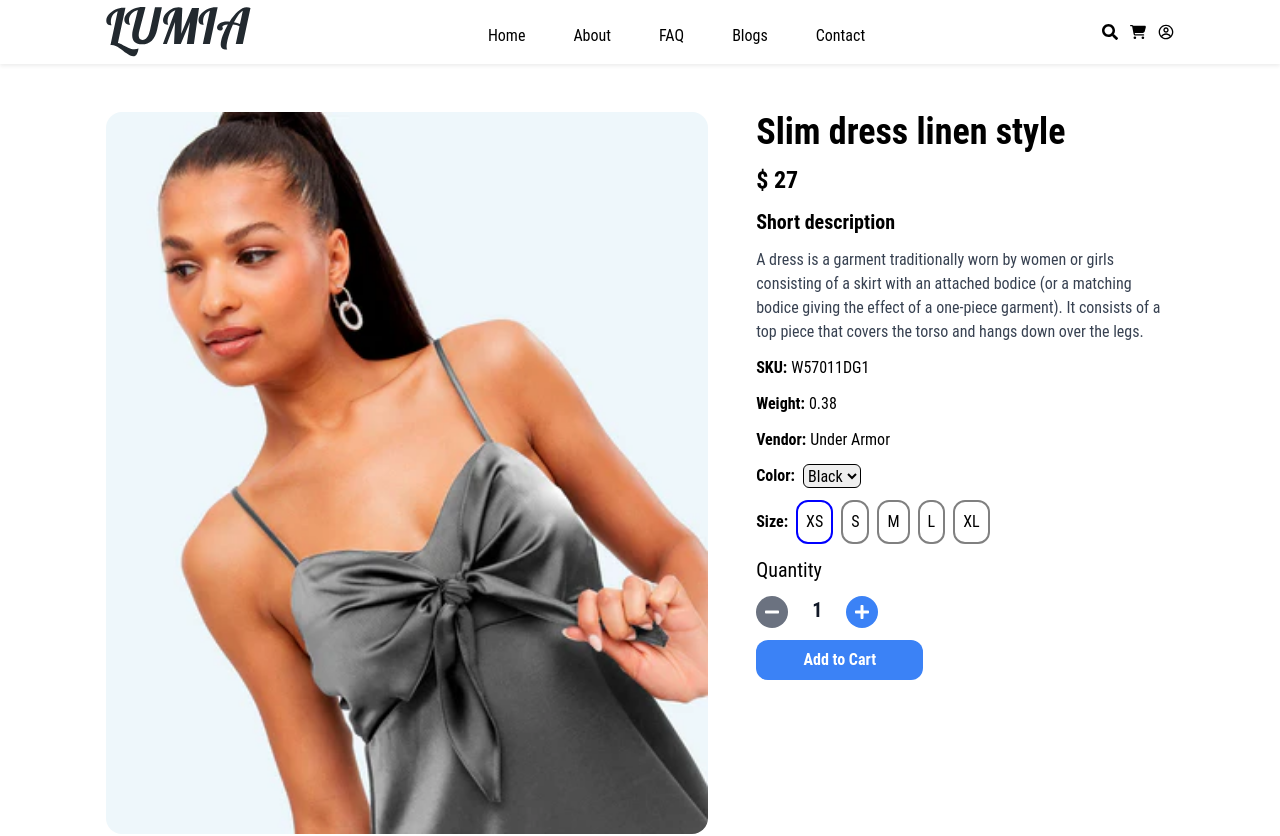
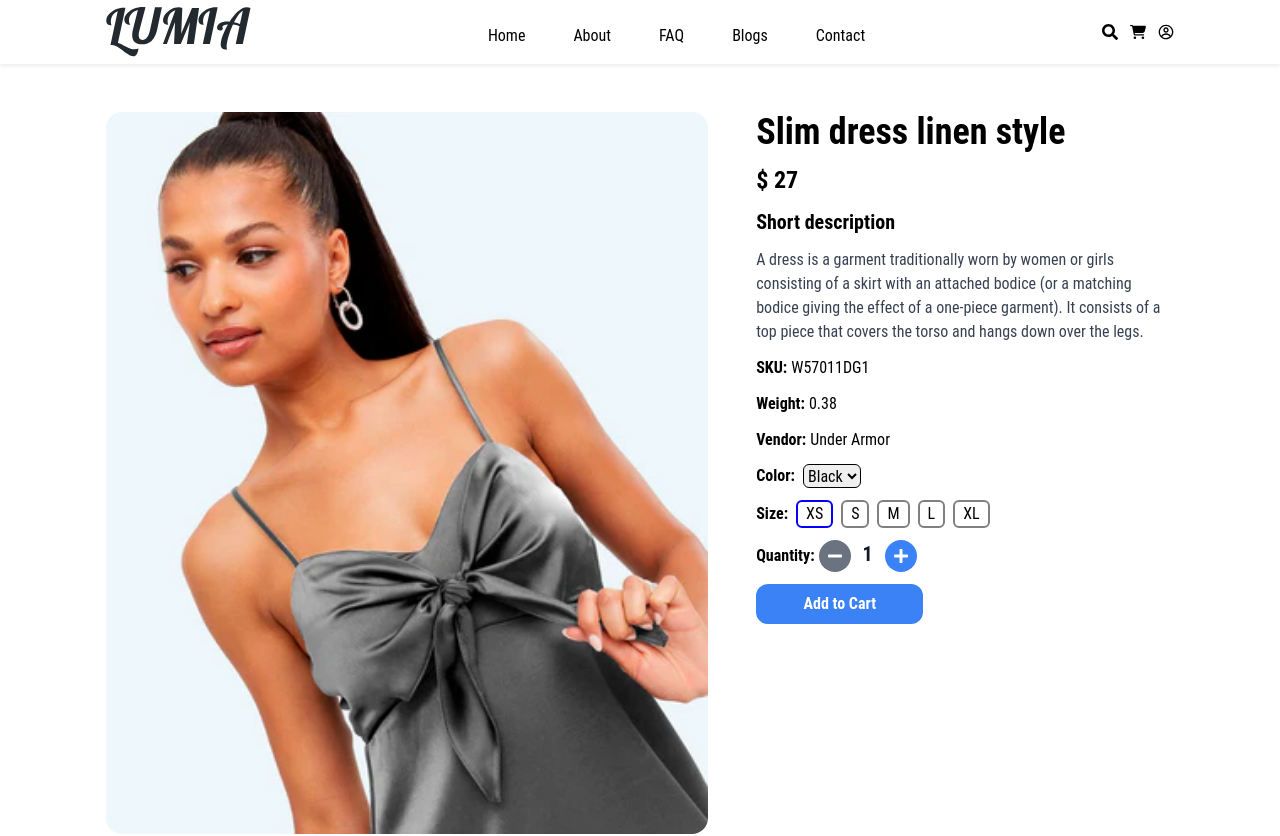
Before and after one commit to ams-sth/shopify-application, a React (Create React App) app: page /details/1 in a window 1280 px wide. Shown: the top 836 px of the page. Built offline with nearby package versions, Linux system fonts and the light colour scheme.

Commit message:
Minor Design Change

```diff
--- a/src/components/cart/Cart.jsx
+++ b/src/components/cart/Cart.jsx
@@ -39,9 +39,12 @@ const Cart = () => {
       <div className="lg:flex flex-row gap-4">
         <div className="lg:w-[70%]">
           {cartItems.length === 0 ? (
+            <div className="mb-4">
               <p className="text-lg font-semibold text-gray-600 mb-4">
                 Your cart is empty
               </p>
+              <p>Looks like you haven't added any products to your cart yet.</p>
+            </div>
           ) : (
             <div className="md:flex flex-col gap-2">
               <div className="grid grid-cols-1 md:grid-cols-6 gap-4 items-center font-semibold text-gray-900">
@@ -130,12 +133,14 @@ const Cart = () => {
               ))}
             </div>
           )}
+          <div className="hidden md:flex justify-center mb-4 lg:mb-0">
             <NavLink
               to="/"
-            className="hidden md:block bg-blue-700 hover:bg-blue-800 text-white rounded-xl p-3"
+              className="flex justify-center p-2 items-center bg-blue-700 hover:bg-blue-800 text-white rounded-xl"
             >
               Go to Shopping
             </NavLink>
+          </div>
         </div>
         <div className="border rounded-xl flex flex-col gap-2 p-4 lg:w-[30%] lg:h-fit justify-center">
           <h1 className="font-semibold text-xl">Order Summary</h1>
--- a/src/components/pages/Details.jsx
+++ b/src/components/pages/Details.jsx
@@ -112,7 +112,7 @@ const Details = () => {
               {product.size.map((size, index) => (
                 <div
                   key={index}
-                  className="border-2 p-2 rounded-xl cursor-pointer"
+                  className="border-2 px-2 rounded-md cursor-pointer"
                   onClick={() => handleSizeChange(product.id, index)}
                   style={{
                     border:
@@ -125,8 +125,9 @@ const Details = () => {
                 </div>
               ))}
             </div>
-            <h1 className="text-xl text-start">Quantity</h1>
-            <div className="flex flex-row gap-4">
+            <div className="flex flex-row gap-1 items-center">
+              <h1 className="text-start font-semibold">Quantity:</h1>
+              <div className="flex flex-row gap-1">
                 <button
                   className={`text-white bg-blue-500 rounded-full p-2
                       ${
@@ -147,6 +148,7 @@ const Details = () => {
                 >
                   <FaPlus />
                 </button>
+              </div>
             </div>
             <button
               onClick={() => handleAddToCart(product, dispatch)}
```
Lines whose indentation alone changed are shown as unchanged.
